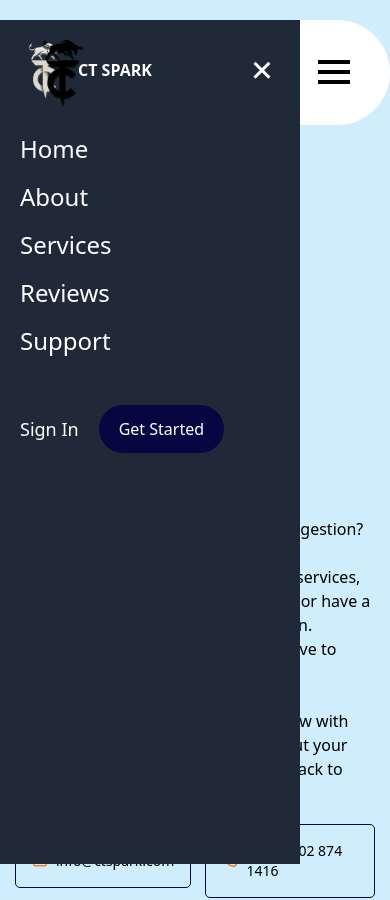
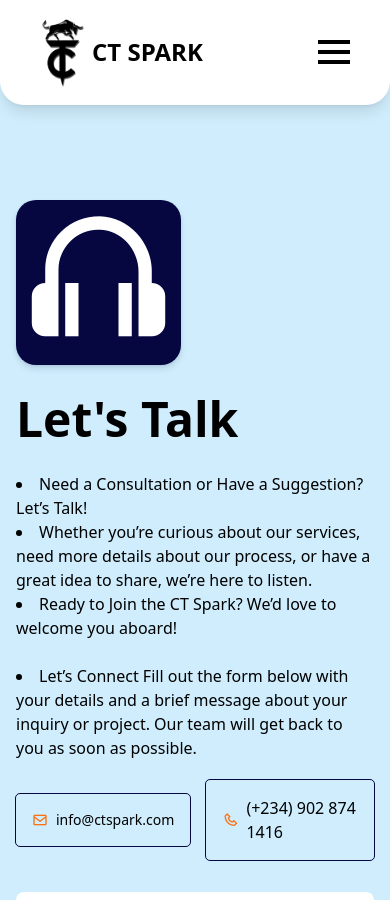
Before and after one commit to calebtife/CT-SPARK, a website: page src/support.html in a window 390 px wide. Shown: the top 900 px of the page. Drawn offline with nearby package versions, Linux system fonts and the light colour scheme; a web font is replaced by a local one.

Commit message:
fixed mobile nav

```diff
--- a/src/index.css
+++ b/src/index.css
@@ -313,10 +313,7 @@
 
 /* sidebar styles */
 .sidebar {
-    position: fixed;
-    right: 0;
-    left: 0;
-    z-index: 999;
+
     flex-direction: column;
     align-items: flex-start;
     justify-content: flex-start;
--- a/src/support.html
+++ b/src/support.html
@@ -11,23 +11,16 @@
     </style>
 </head>
 <body>
-    <div class="body-container bg-[#cfedfc] h-auto">
-      <header class="py-5">
-        <div class="sidebar fixed top-0 left-0 h-[100vh]  bg-gray-800 text-white p-5 flex flex-col gap-8" style="width: 300px;">
-          <!-- Sidebar Logo & Close Button -->
-          <div class="sidebar-logo-container flex justify-between items-center  mb-10">
-              <a href="index.html" class="flex items-center font-bold text-2xl">
-                  <img src="../assets/CT-logo.png" alt="CT-logo" style="width: 50px; height: auto;">
-                  <span class="ml-2 text-xl">CT SPARK</span>
-              </a>
-              <!-- Sidebar Close Button -->
-              <button class="text-2xl font-bold ml-auto" onclick="hideSidebar()">
-                  <i class='bx bx-x bx-md'></i>
-              </button>
-          </div>
+    <div class="body-container bg-[#cfedfc] h-auto pt-[100px] md:pt-0">
+      <header class=" md:py-5">
+        <div class="sidebar hidden  left-0 h-auto  bg-gray-800 text-white p-5 flex flex-col gap-5 z-10" style="width: full;">
+          <!-- Sidebar Close Button -->
+            <button class=" font-bold ml-auto" onclick="hideSidebar()">
+              <i class='bx bx-x bx-lg'></i>
+          </button>
 
           <!-- Sidebar Links -->
-          <ul class="flex flex-col text-2xl space-y-5">
+          <ul class="flex flex-col text-2xl ">
               <li class="mb-4">
                   <a href="index.html" class="hover:text-blue-500">Home</a>
               </li>
@@ -52,7 +45,7 @@
           </div>
       </div>
 
-        <nav class="flex flex-col sm:flex-row gap-8 py-4 px-8 bg-[#fff] items-center w-full sm:w-[60%] h-auto mx-auto rounded-full sm:sticky sm:top-0">
+        <nav class="flex flex-col sm:flex-row gap-8 py-4 px-8 bg-[#fff] items-center w-full sm:w-[60%] h-auto mx-auto rounded-b-3xl lg:rounded-full fixed top-0 md:relative z-10 shadow-lg">
           <div class="flex justify-between items-center w-full">
                   <div class="navlogo">
                       <a href="index.html" class="flex items-center font-bold text-2xl">
@@ -112,14 +105,14 @@
               </p>
 
               <div class="flex items-center space-x-4 mt-5">
-                <div class="flex items-center bg-[transparent] outline outline-1 outline-[#060640] p-4 rounded">
+                <a href="mailto:info@ctspark.com" class="flex items-center bg-[transparent] outline outline-1 outline-[#060640] p-4 rounded">
                   <i class="bx bx-envelope text-xl text-orange-500"></i>
                   <span class="ml-2 text-sm font-medium">info@ctspark.com</span>
-                </div>
-                <div class="flex items-center bg-[transparent] outline outline-1 outline-[#060640] p-4 rounded">
+                </a>
+                <a href="tel:+2349028741416" class="flex items-center bg-[transparent] outline outline-1 outline-[#060640] p-4 rounded">
                   <i class="bx bx-phone text-xl text-orange-500"></i>
-                  <span class="ml-2 text-sm font-medium">(+234) 902 874 1416</span>
-                </div>
+                  <span class="ml-2 text-xs font-medium">(+234) 902 874 1416</span>
+                </a>
               </div>
             </div>
 
```
Also changed, not shown: src/index.html (+11 -18 lines), src/output.css.
